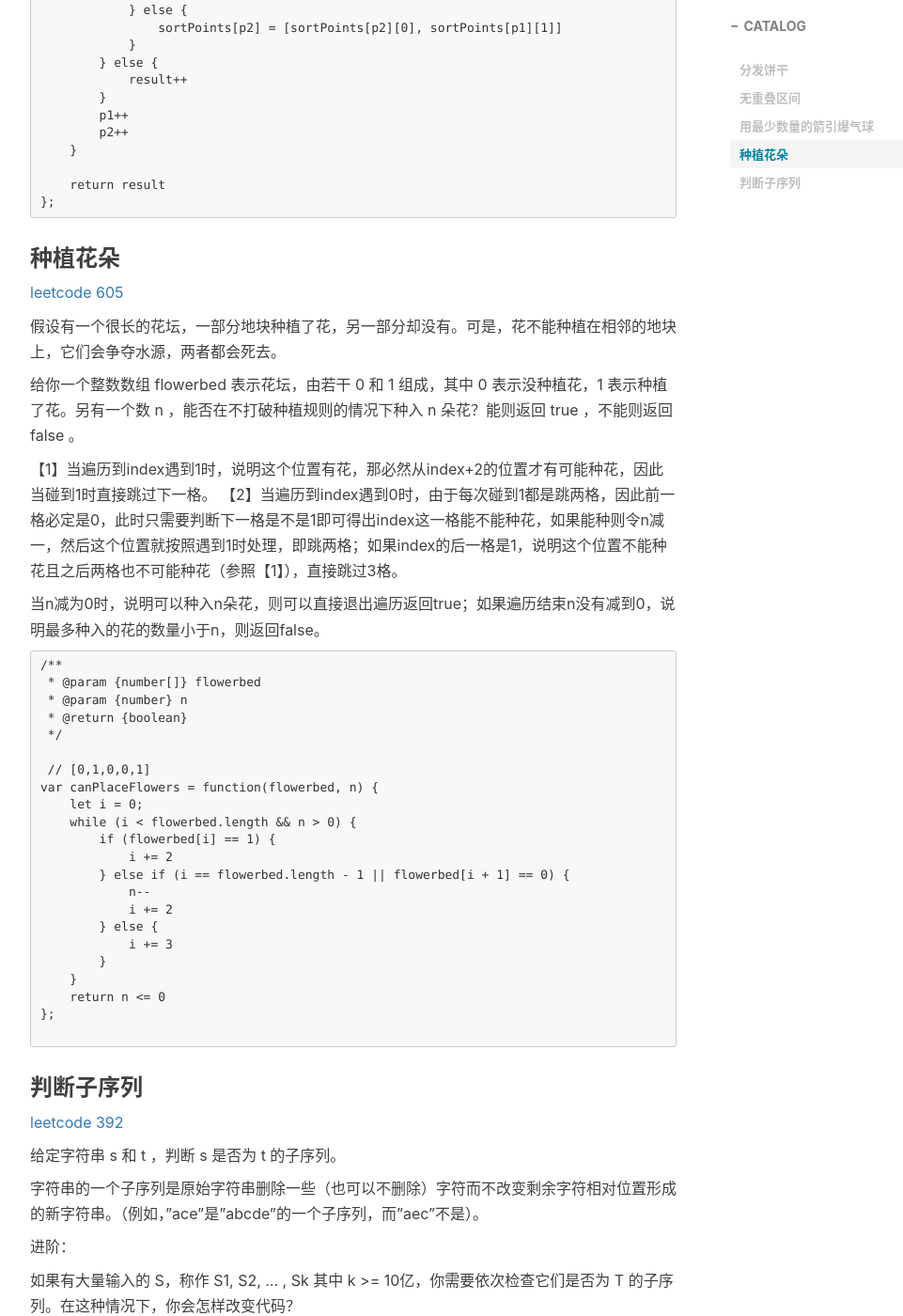
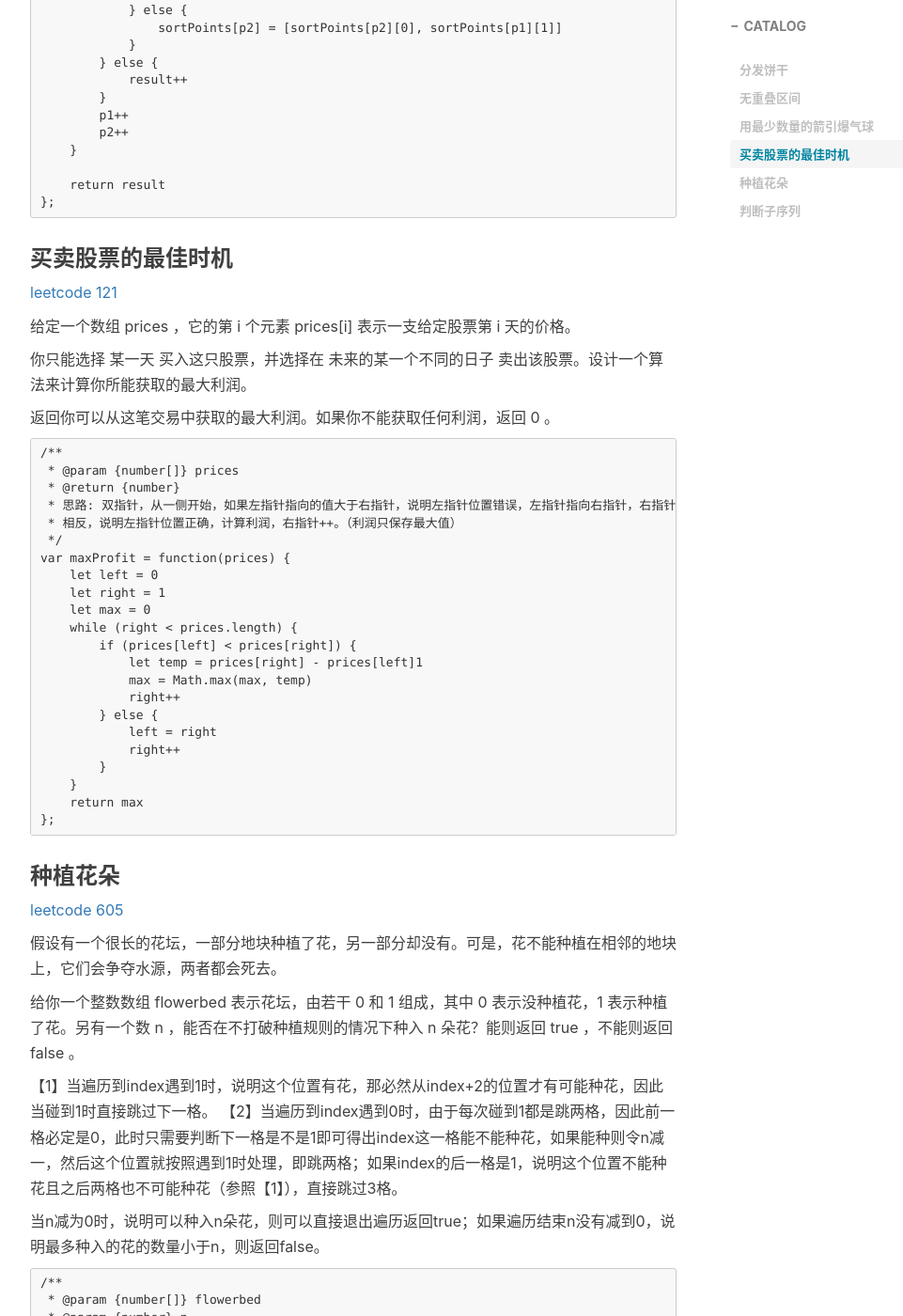
Before and after one commit to Eureka-M/Eureka-M.github.io, a Jekyll site: the page built from _posts/Leetcode 刷题/2023-05-13-贪心思想.md, in a window 1280 px wide and 1400 px high, scrolled down 2719 px. Shown: the whole window at 94% size, without its empty margins (243-1204 px from the left). Built offline with Jekyll 4.4.1, drawn with Linux system fonts in a browser that asks for light colours; nearby versions of some CDN libraries; comment, search, counter and statistics services are not loaded.

Commit message:
add: 121

````diff
--- a/_posts/Leetcode 刷题/2023-05-13-贪心思想.md
+++ b/_posts/Leetcode 刷题/2023-05-13-贪心思想.md
@@ -137,6 +137,41 @@ var findMinArrowShots = function(points) {
 };
 ```
 
+### 买卖股票的最佳时机
+
+[leetcode 121](https://leetcode.cn/problems/best-time-to-buy-and-sell-stock/description/)
+
+给定一个数组 prices ，它的第 i 个元素 prices[i] 表示一支给定股票第 i 天的价格。
+
+你只能选择 某一天 买入这只股票，并选择在 未来的某一个不同的日子 卖出该股票。设计一个算法来计算你所能获取的最大利润。
+
+返回你可以从这笔交易中获取的最大利润。如果你不能获取任何利润，返回 0 。
+
+```
+/**
+ * @param {number[]} prices
+ * @return {number}
+ * 思路: 双指针，从一侧开始，如果左指针指向的值大于右指针，说明左指针位置错误，左指针指向右指针，右指针++
+ * 相反，说明左指针位置正确，计算利润，右指针++。（利润只保存最大值）
+ */
+var maxProfit = function(prices) {
+    let left = 0
+    let right = 1
+    let max = 0
+    while (right < prices.length) {
+        if (prices[left] < prices[right]) {
+            let temp = prices[right] - prices[left]1
+            max = Math.max(max, temp)
+            right++
+        } else {
+            left = right
+            right++
+        }
+    }
+    return max
+};
+```
+
 ### 种植花朵
 [leetcode 605](https://leetcode.cn/problems/can-place-flowers/description/)
 
````
Also changed, not shown: _posts/Leetcode 刷题/2023-03-18-01 刷题目录.md (+1 -1 lines).
